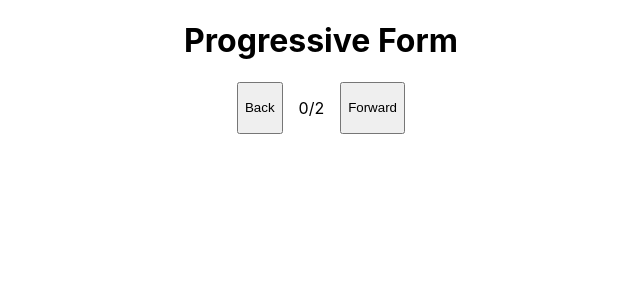
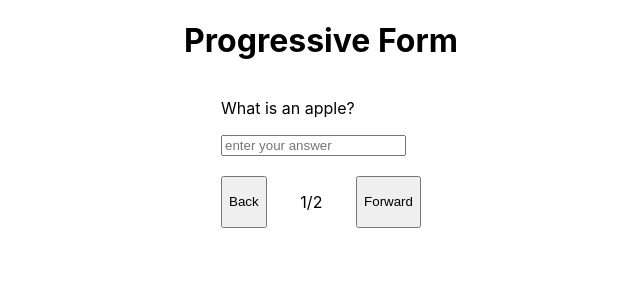
Before and after one commit to tomheaton/thinking-in-react, a Next.js app: page /progressive-form in a window 1280 px wide. Shown: the top 300 px of the page, without its empty margins (319-959 px from the left). Built offline with nearby package versions, Linux system fonts and the light colour scheme.

Commit message:
work + cleanup :broom:

```diff
--- a/src/pages/_app.tsx
+++ b/src/pages/_app.tsx
@@ -2,6 +2,7 @@ import '../styles/globals.css';
 import type { AppProps } from 'next/app';
 
 const MyApp = ({ Component, pageProps }: AppProps) => {
+
     return (
         <Component {...pageProps} />
     );
--- a/src/pages/filterable-product-table.tsx
+++ b/src/pages/filterable-product-table.tsx
@@ -44,6 +44,7 @@ const FilterableProductTable: React.FC = () => {
 };
 
 const SearchBar: React.FC<SearchBarProps> = ({search, setSearch, filtered, setFiltered}) => {
+
     return (
         <form>
             <input
@@ -105,6 +106,7 @@ const ProductTable: React.FC<ProductTableProps> = ({products, search, filtered})
 };
 
 const ProductCategoryRow: React.FC<{category: string}> = ({category}) => {
+
     return (
         <tr>
             <th colSpan={2}>
@@ -115,6 +117,7 @@ const ProductCategoryRow: React.FC<{category: string}> = ({category}) => {
 };
 
 const ProductRow: React.FC<{product: Product}> = ({product}) => {
+
     return (
         <tr>
             <td>
@@ -130,6 +133,7 @@ const ProductRow: React.FC<{product: Product}> = ({product}) => {
 };
 
 const FilterableProductTablePage: NextPage = () => {
+
     return (
         <div style={{display: "flex", flexDirection: "column", alignItems: "center"}}>
             <h1>Filterable Product Table</h1>
--- a/src/pages/login.tsx
+++ b/src/pages/login.tsx
@@ -2,6 +2,7 @@ import React, {useState} from "react";
 import {NextPage} from "next";
 
 const StatusMessage: React.FC<{message: string}> = ({message}) => {
+
     return (
         message.length > 0 ? (
             <div>
@@ -38,6 +39,7 @@ const Login: React.FC = () => {
 }
 
 const LoginPage: NextPage = () => {
+
     return (
         <div style={{display: "flex", flexDirection: "column", alignItems: "center"}}>
             <h1>Login</h1>
--- a/src/pages/progressive-form.tsx
+++ b/src/pages/progressive-form.tsx
@@ -1,5 +1,17 @@
 import React, {useState} from "react";
 import {NextPage} from "next";
+
+type ControlProps = {
+    current: number,
+    setCurrent: React.Dispatch<React.SetStateAction<number>>,
+    total: number
+}
+
+type QuestionFormProps = {
+    question: string,
+    answer: string,
+    setAnswer: React.Dispatch<React.SetStateAction<string>>
+}
 
 type Question = {
     question: string
@@ -11,18 +23,29 @@ const QUESTIONS: Question[] = [
     { question: "What colour is a banana?", type: "test" }
 ]
 
-const Controls: React.FC<{current: number, total: number}> = ({current, total}) => {
+const QuestionForm: React.FC<QuestionFormProps> = ({question, answer, setAnswer}) => {
+
+    return (
+        <form>
+            <p>{question}</p>
+            <input type={"text"} placeholder={"enter your answer"} value={answer} onChange={(e) => {setAnswer(e.target.value)}}/>
+        </form>
+    );
+}
+const Controls: React.FC<ControlProps> = ({current, setCurrent, total}) => {
 
     const handleBack = () => {
         console.log("back");
+        setCurrent(current > 1 ? current-1 : 1);
     }
 
     const handleForward = () => {
         console.log("forward");
+        setCurrent(current < total ? current+1 : total);
     }
 
     return (
-        <div style={{display: "flex", flexDirection: "row", justifyContent: "space-evenly", minWidth: "200px"}}>
+        <div style={{display: "flex", flexDirection: "row", justifyContent: "space-between", minWidth: "200px"}}>
             <button onClick={handleBack}>Back</button>
             <p>{current}/{total}</p>
             <button onClick={handleForward}>Forward</button>
@@ -32,18 +55,21 @@ const Controls: React.FC<{current: number, total: number}> = ({current, total})
 
 const ProgressiveForm: React.FC = () => {
 
-    const [current, setCurrent] = useState<number>(0);
+    const [current, setCurrent] = useState<number>(1);
 
     const total = QUESTIONS.length;
 
     return (
         <div>
-            <Controls current={current} total={total}/>
+            <QuestionForm question={QUESTIONS[current-1].question}/>
+            <br />
+            <Controls current={current} setCurrent={setCurrent} total={total} />
         </div>
     );
 }
 
 const ProgressiveFormPage: NextPage = () => {
+
     return (
         <div style={{display: "flex", flexDirection: "column", alignItems: "center"}}>
             <h1>Progressive Form</h1>
```
Also changed, not shown: src/pages/index.tsx (+5 -4 lines).
